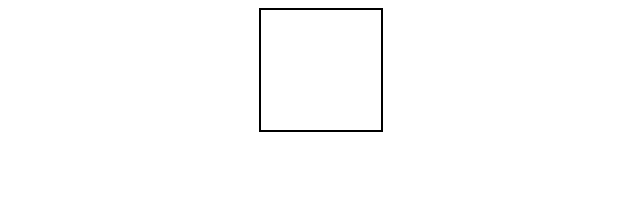
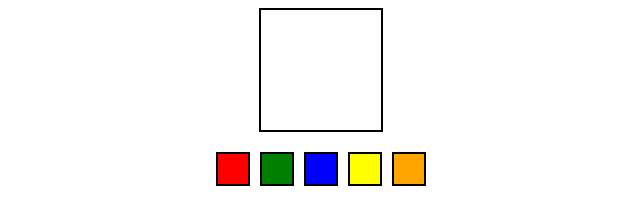
Before and after one commit to foucblg/ELC_D03, a plain HTML site: page front/index.html in a window 1280 px wide. Shown: the whole page, without its empty margins (319-959 px from the left). Drawn offline with Linux system fonts and the light colour scheme.

Commit message:
fix : missing changes

```diff
--- a/front/index.html
+++ b/front/index.html
@@ -7,6 +7,14 @@
 <body>
 
     <div class="grid" id="gridContainer"></div>
+    <div id="colorPicker" class="color-picker">
+        <div class="color-box" style="background-color: red;" data-color="red"></div>
+        <div class="color-box" style="background-color: green;" data-color="green"></div>
+        <div class="color-box" style="background-color: blue;" data-color="blue"></div>
+        <div class="color-box" style="background-color: yellow;" data-color="yellow"></div>
+        <div class="color-box" style="background-color: orange;" data-color="orange"></div>
+    </div>
+
     <script src="/script.js"></script>
 </body>
 </html>
```
